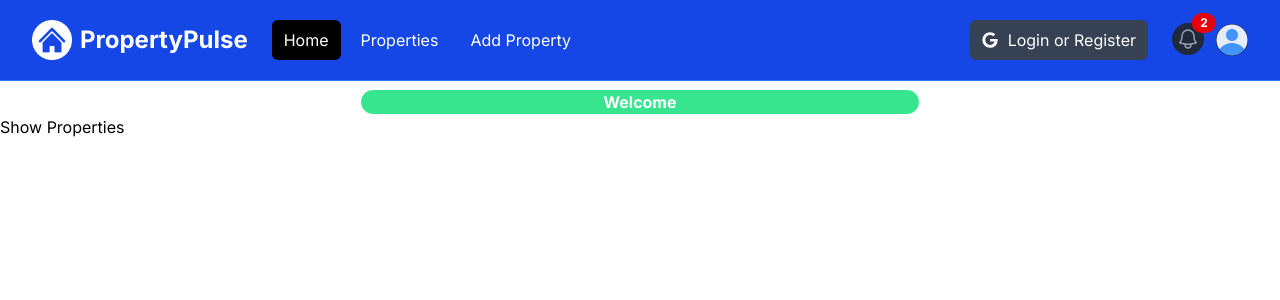
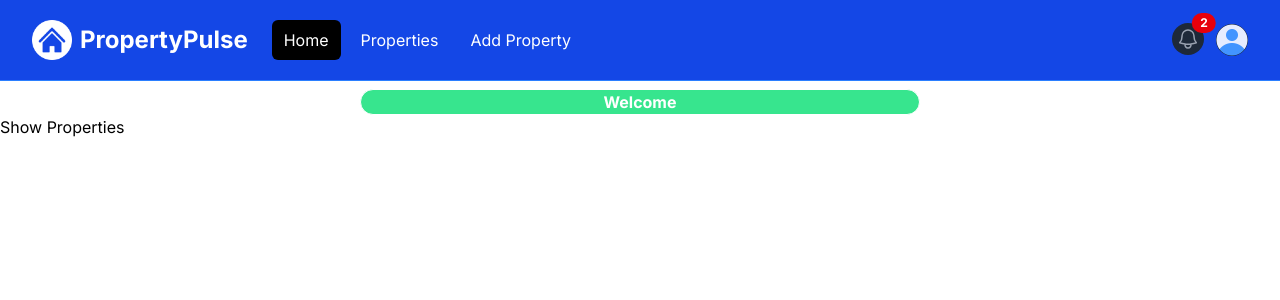
Before and after one commit to Peter-diper/Property-with-NextJs, a Next.js app: page / in a window 1280 px wide. Shown: the top 300 px of the page. Built offline with nearby package versions, Linux system fonts and the light colour scheme.

Commit message:
Implementing | simulating User registered show item.

```diff
--- a/components/Navbar.jsx
+++ b/components/Navbar.jsx
@@ -4,13 +4,14 @@ import logo from "@/assets/images/logo-white.png";
 import profileDefault from "@/assets/images/profile.png";
 import Image from "next/image";
 import Link from "next/link";
+import { usePathname } from "next/navigation";
 import { useState } from "react";
 import { FaGoogle } from "react-icons/fa";
-import { usePathname } from "next/navigation";
 
 const Navbar = () => {
   const [isMobileMenuOpen, setIsMobileMenuOpen] = useState(false);
   const [isProfileMenuOpen, setIsProfileMenuOpen] = useState(false);
+  const [isLogedIn, setIsLogedIn] = useState(true);
 
   const pathname = usePathname();
 
@@ -71,17 +72,20 @@ const Navbar = () => {
                 >
                   Properties
                 </Link>
+                {isLogedIn && (
                   <Link
                     href="/properties/add"
                     className={`text-white ${pathname === "/properties/add" ? "bg-black" : ""} hover:bg-gray-900 hover:text-white rounded-md px-3 py-2`}
                   >
                     Add Property
                   </Link>
+                )}
               </div>
             </div>
           </div>
 
           {/* <!-- Right Side Menu (Logged Out) --> */}
+          {!isLogedIn && (
             <div className="hidden md:block md:ml-6">
               <div className="flex items-center">
                 <button className="flex items-center text-white bg-gray-700 hover:bg-gray-900 hover:text-white rounded-md px-3 py-2">
@@ -90,8 +94,10 @@ const Navbar = () => {
                 </button>
               </div>
             </div>
+          )}
 
           {/* <!-- Right Side Menu (Logged In) --> */}
+          {isLogedIn && (
             <div className="absolute inset-y-0 right-0 flex items-center pr-2 md:static md:inset-auto md:ml-6 md:pr-0">
               <Link href="/messages" className="relative group">
                 <button
@@ -182,6 +188,7 @@ const Navbar = () => {
                 )}
               </div>
             </div>
+          )}
         </div>
       </div>
 
@@ -201,16 +208,20 @@ const Navbar = () => {
             >
               Properties
             </Link>
+            {isLogedIn && (
               <Link
                 href="/properties/add"
-              className={`text-white block ${pathname === "/properties/add" ? "bg-gray-900" : ""} rounded-md px-3 py-2 text-base font-medium`}
+                className={`text-white ${pathname === "/properties/add" ? "bg-black" : ""} hover:bg-gray-900 hover:text-white rounded-md px-3 py-2`}
               >
                 Add Property
               </Link>
+            )}
+            {!isLogedIn && (
               <button className="flex items-center text-white bg-gray-700 hover:bg-gray-900 hover:text-white rounded-md px-3 py-2 my-4">
                 <FaGoogle className="text-white mr-2.5" />
                 <span>Login or Register</span>
               </button>
+            )}
           </div>
         </div>
       )}
```
Lines whose indentation alone changed are shown as unchanged.
